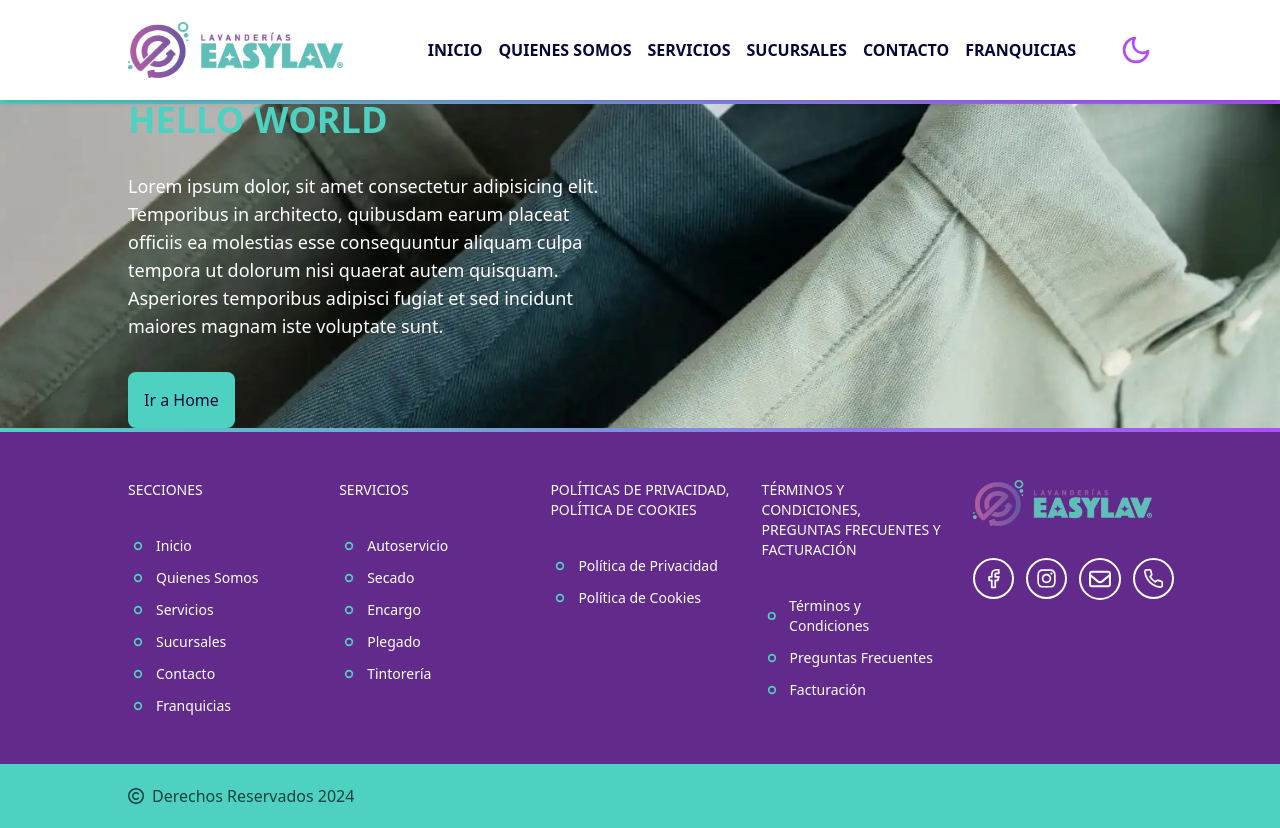
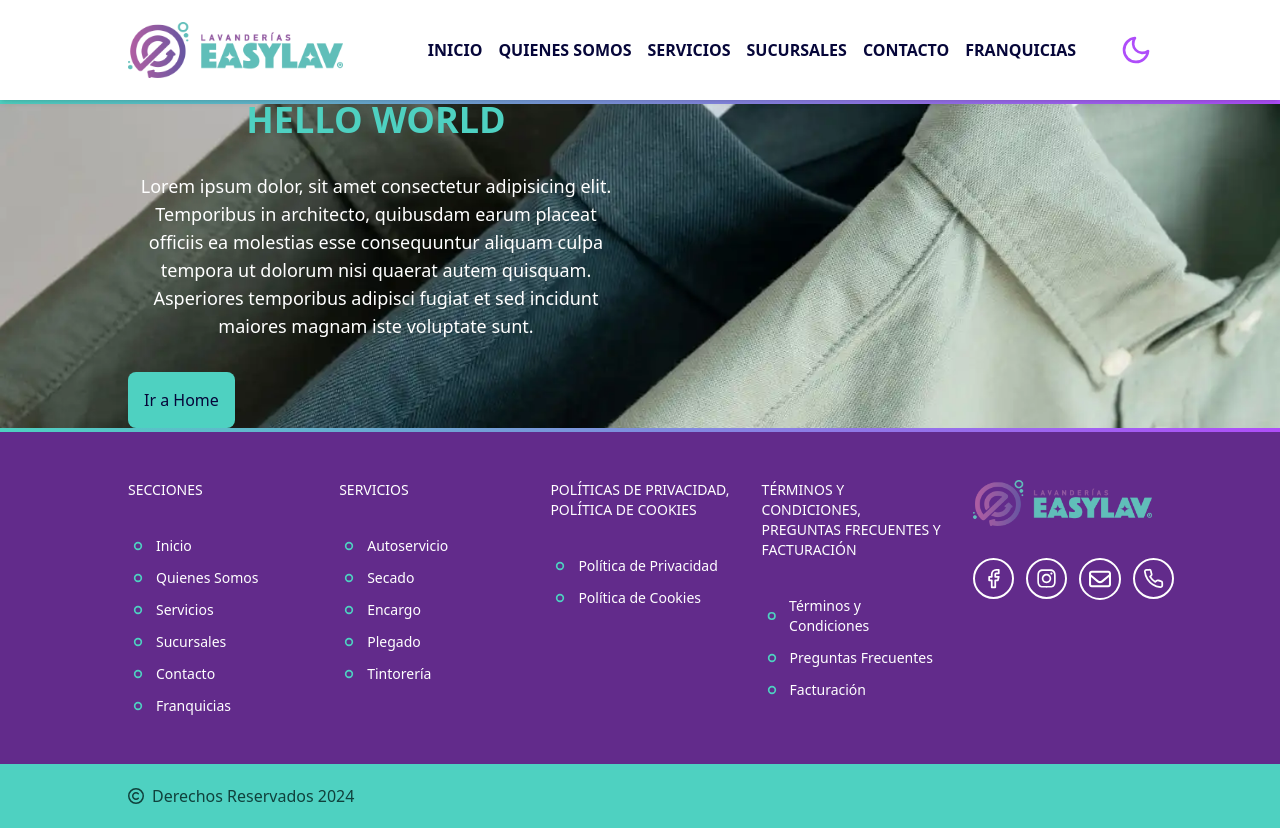
Before and after one commit to dspwebstudiomx/easylav-react, a React (Vite) app: page /test in a window 1280 px wide. Built offline with nearby package versions, Linux system fonts and the light colour scheme.

Commit message:
feat: añade clase de alineación centrada en el contenedor del componente BackgroundImageSection

```diff
--- a/src/components/sections/BackgroundImageSection.jsx
+++ b/src/components/sections/BackgroundImageSection.jsx
@@ -45,7 +45,7 @@ const BackgroundImageSection = ({
       {/* Overlay */}
 
       {/* Container */}
-      <Container className="">{children}</Container>
+      <Container className="text-center">{children}</Container>
       {/* Container */}
     </div>
   );
```
